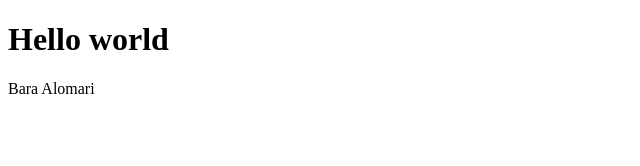
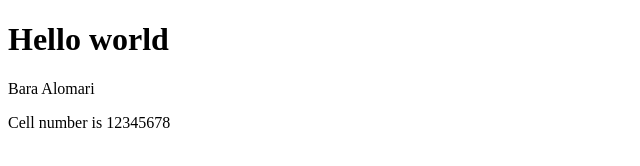
Before and after one commit to baraomari/firstapp, a plain HTML site: page index.html in a window 1280 px wide. Shown: the whole page, without its empty margins (0-640 px from the left). Drawn offline with Linux system fonts and the light colour scheme.

Commit message:
adding a cell number

```diff
--- a/index.html
+++ b/index.html
@@ -9,5 +9,7 @@
 <body>
     <h1>Hello world</h1>
     <p>Bara Alomari</p>
+    <p>Cell number is 12345678</p>
+
 </body>
 </html>
```
